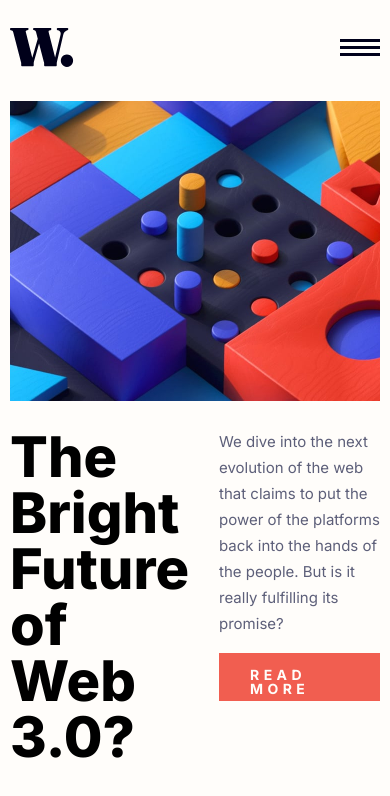
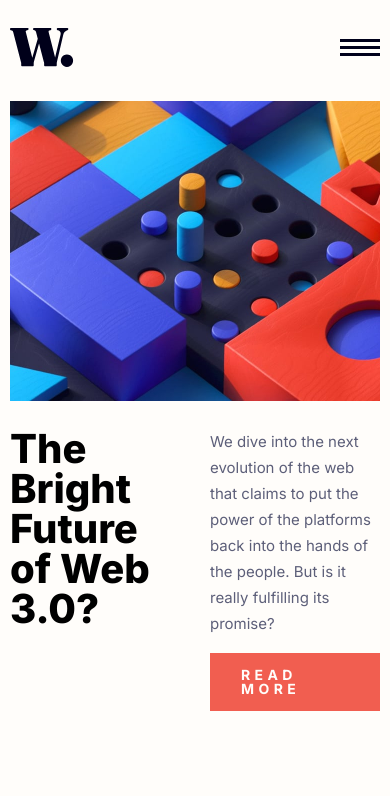
Before and after one commit to aleksandr-efimenko/news-homepage-frontendmentor, a Next.js app: page / in a window 390 px wide. Shown: the top 796 px of the page. Built offline with nearby package versions, Linux system fonts and the light colour scheme.

Commit message:
update styles, change font size for mobile

```diff
--- a/styles/Hero.module.css
+++ b/styles/Hero.module.css
@@ -1,7 +1,7 @@
 .hero-container {
   display: grid;
   grid-template-columns: repeat(2, 1fr);
-  grid-template-rows: 30rem 18rem;
+  grid-template-rows: 30rem auto;
   grid-template-areas:
     "hero-image hero-image"
     "hero-title hero-text";
--- a/styles/globals.css
+++ b/styles/globals.css
@@ -94,6 +94,12 @@ a:hover {
 }
 
 @media (max-width: 768px) {
+  :root {
+    --fs-header-xl: var(--fs-header-xl-mobile);
+    --lh-header-xl: var(--lh-header-xl-mobile);
+    --fs-header-l: var(--fs-header-l-mobile);
+    --lh-header-l: var(--lh-header-l-mobile);
+  }
   .container {
     --side-margins: 1rem;
   }
```
